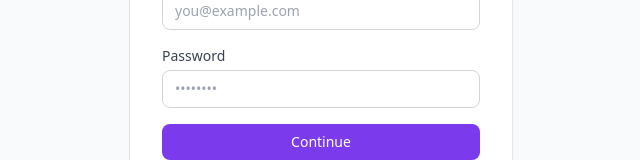
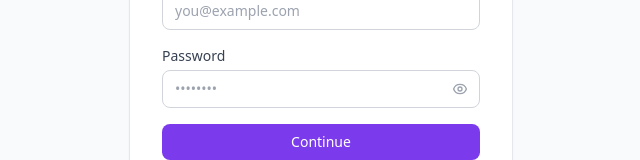
Before and after one commit to keerthika0109/code-bricks, a React (Vite) app in the folder frontend/: page /login in a window 1280 px wide. Shown: the part 356-516 px from the top of the page, without its empty margins (319-959 px from the left). Built offline with nearby package versions, Linux system fonts and the light colour scheme.

Commit message:
code updation

```diff
--- a/frontend/src/pages/auth/Login.jsx
+++ b/frontend/src/pages/auth/Login.jsx
@@ -14,7 +14,7 @@
   const [form, setForm] = useState({ email: '', password: '', otp: '' });
   const [errors, setErrors] = useState({});
   const [loading, setLoading] = useState(false);
-
+  const [showPassword, setShowPassword] = useState(false);
   // Step 1 — send credentials, receive OTP in email
   const handleCredentials = async (e) => {
     e.preventDefault();
@@ -80,10 +80,35 @@
 
               <div>
                 <label className="mb-1 block text-sm font-medium text-gray-700 dark:text-gray-300">Password</label>
-                <input type="password" required value={form.password}
-                  onChange={(e) => setForm({ ...form, password: e.target.value })}
-                  className="w-full rounded-lg border border-gray-300 px-3 py-2 text-sm dark:border-gray-700 dark:bg-gray-800 dark:text-gray-100"
-                  placeholder="••••••••" />
+                <div className="relative">
+                  <input
+                    type={showPassword ? 'text' : 'password'}
+                    required
+                    value={form.password}
+                    onChange={(e) => setForm({ ...form, password: e.target.value })}
+                    className="w-full rounded-lg border border-gray-300 px-3 py-2 pr-10 text-sm dark:border-gray-700 dark:bg-gray-800 dark:text-gray-100"
+                    placeholder="••••••••"
+                  />
+                  <button
+                    type="button"
+                    onClick={() => setShowPassword(!showPassword)}
+                    className="absolute right-3 top-1/2 -translate-y-1/2 text-gray-400 hover:text-gray-600"
+                    tabIndex={-1}
+                  >
+                    {showPassword ? (
+                      // Eye-off icon
+                      <svg xmlns="http://www.w3.org/2000/svg" width="16" height="16" fill="none" viewBox="0 0 24 24" stroke="currentColor" strokeWidth={2}>
+                        <path strokeLinecap="round" strokeLinejoin="round" d="M13.875 18.825A10.05 10.05 0 0112 19c-4.478 0-8.268-2.943-9.543-7a9.97 9.97 0 011.563-3.029m5.858.908a3 3 0 114.243 4.243M9.878 9.878l4.242 4.242M9.88 9.88l-3.29-3.29m7.532 7.532l3.29 3.29M3 3l3.59 3.59m0 0A9.953 9.953 0 0112 5c4.478 0 8.268 2.943 9.543 7a10.025 10.025 0 01-4.132 4.411m0 0L21 21" />
+                      </svg>
+                    ) : (
+                      // Eye icon
+                      <svg xmlns="http://www.w3.org/2000/svg" width="16" height="16" fill="none" viewBox="0 0 24 24" stroke="currentColor" strokeWidth={2}>
+                        <path strokeLinecap="round" strokeLinejoin="round" d="M15 12a3 3 0 11-6 0 3 3 0 016 0z" />
+                        <path strokeLinecap="round" strokeLinejoin="round" d="M2.458 12C3.732 7.943 7.523 5 12 5c4.478 0 8.268 2.943 9.542 7-1.274 4.057-5.064 7-9.542 7-4.477 0-8.268-2.943-9.542-7z" />
+                      </svg>
+                    )}
+                  </button>
+                </div>
                 {errors.password && <p className="mt-1 text-xs text-red-500">{errors.password[0]}</p>}
               </div>
 
```
Also changed, not shown: frontend/vercel.json.
